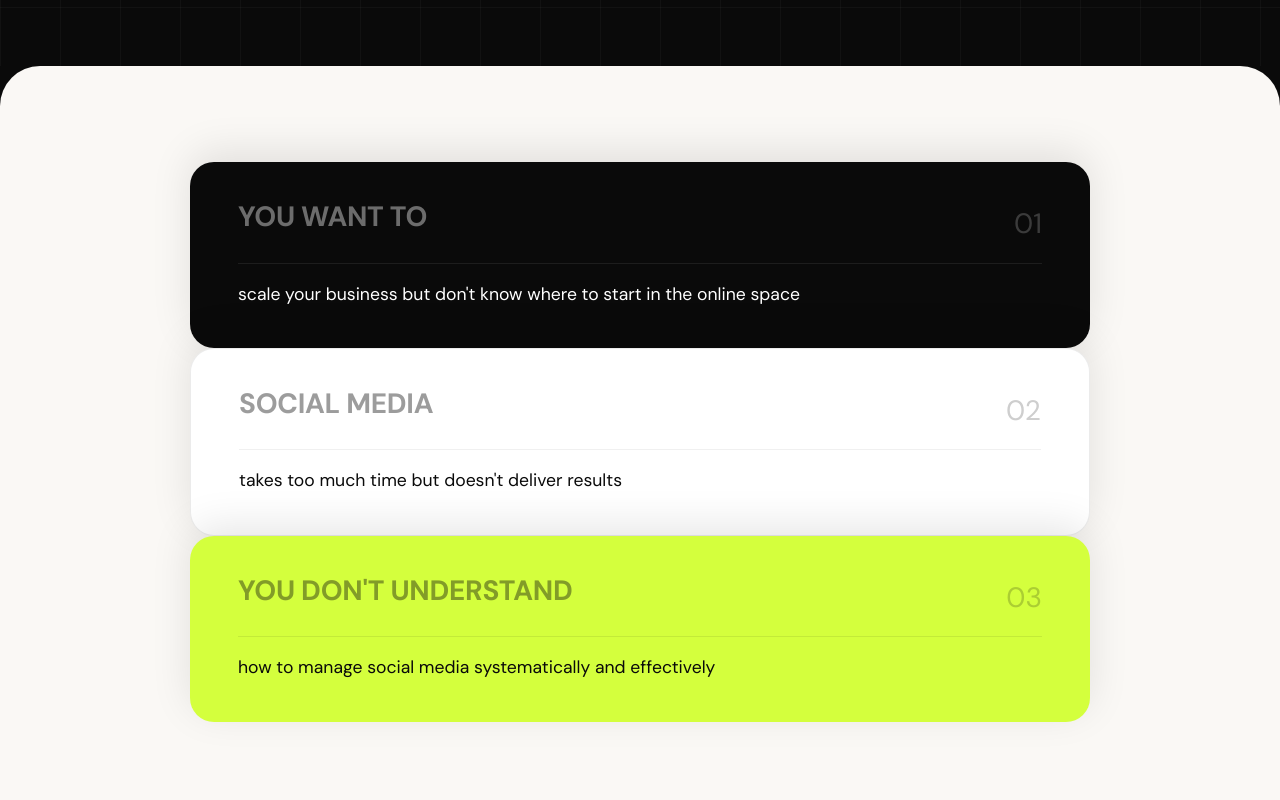
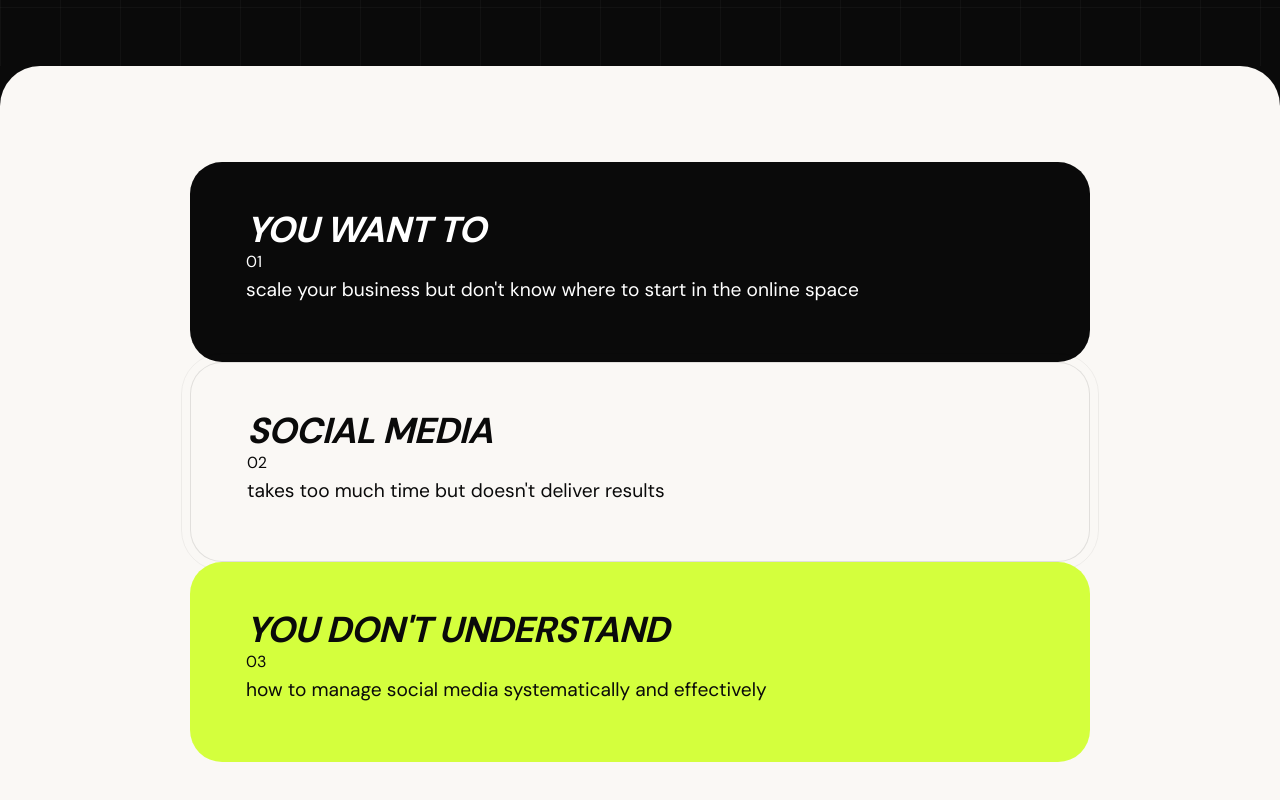
Before and after one commit to katenedilia-cyber/sunweek-media-webpage, a plain HTML site: page index.html in a window 1280 px wide. Shown: the part 1393-2193 px from the top of the page. Drawn offline with nearby package versions, Linux system fonts and the light colour scheme; a web font is replaced by a local one.

Commit message:
Update index.html

```diff
--- a/index.html
+++ b/index.html
@@ -405,11 +405,11 @@
         }
 
         .problem-card {
-            border-radius: 24px;
-            padding: 2.5rem 3rem;
+            border-radius: 32px;
+            padding: 3rem 3.5rem;
             position: sticky;
             transition: all 0.3s ease;
-            box-shadow: 0 -10px 40px rgba(0, 0, 0, 0.1);
+            min-height: 200px;
         }
 
         .problem-card:nth-child(1) {
@@ -420,57 +420,32 @@
         }
 
         .problem-card:nth-child(2) {
-            background: var(--white);
+            background: var(--cream);
             color: var(--dark);
-            top: 130px;
+            top: 100px;
             z-index: 2;
-            border: 1px solid rgba(0, 0, 0, 0.08);
+            border: 1px solid rgba(0, 0, 0, 0.1);
+            outline: 1px solid rgba(0, 0, 0, 0.05);
+            outline-offset: 8px;
         }
 
         .problem-card:nth-child(3) {
             background: var(--green);
             color: var(--dark);
-            top: 160px;
+            top: 100px;
             z-index: 3;
         }
 
-        .problem-card-header {
-            display: flex;
-            justify-content: space-between;
-            align-items: flex-start;
-            margin-bottom: 1rem;
-            border-bottom: 1px solid currentColor;
-            padding-bottom: 1rem;
-            opacity: 0.4;
-        }
-
-        .problem-card:nth-child(1) .problem-card-header {
-            border-color: rgba(255, 255, 255, 0.2);
-        }
-
-        .problem-card:nth-child(2) .problem-card-header {
-            border-color: rgba(0, 0, 0, 0.15);
-        }
-
-        .problem-card:nth-child(3) .problem-card-header {
-            border-color: rgba(0, 0, 0, 0.2);
-        }
-
         .problem-card h3 {
-            font-size: clamp(1.25rem, 2.5vw, 1.75rem);
+            font-size: clamp(1.5rem, 3vw, 2.25rem);
             font-weight: 700;
             text-transform: uppercase;
-            letter-spacing: -0.01em;
-        }
-
-        .problem-card .number {
-            font-size: 1.75rem;
-            font-weight: 300;
-            opacity: 0.5;
+            letter-spacing: -0.02em;
+            font-style: italic;
         }
 
         .problem-card p {
-            font-size: 1.1rem;
+            font-size: 1.2rem;
             line-height: 1.6;
         }
 
```
